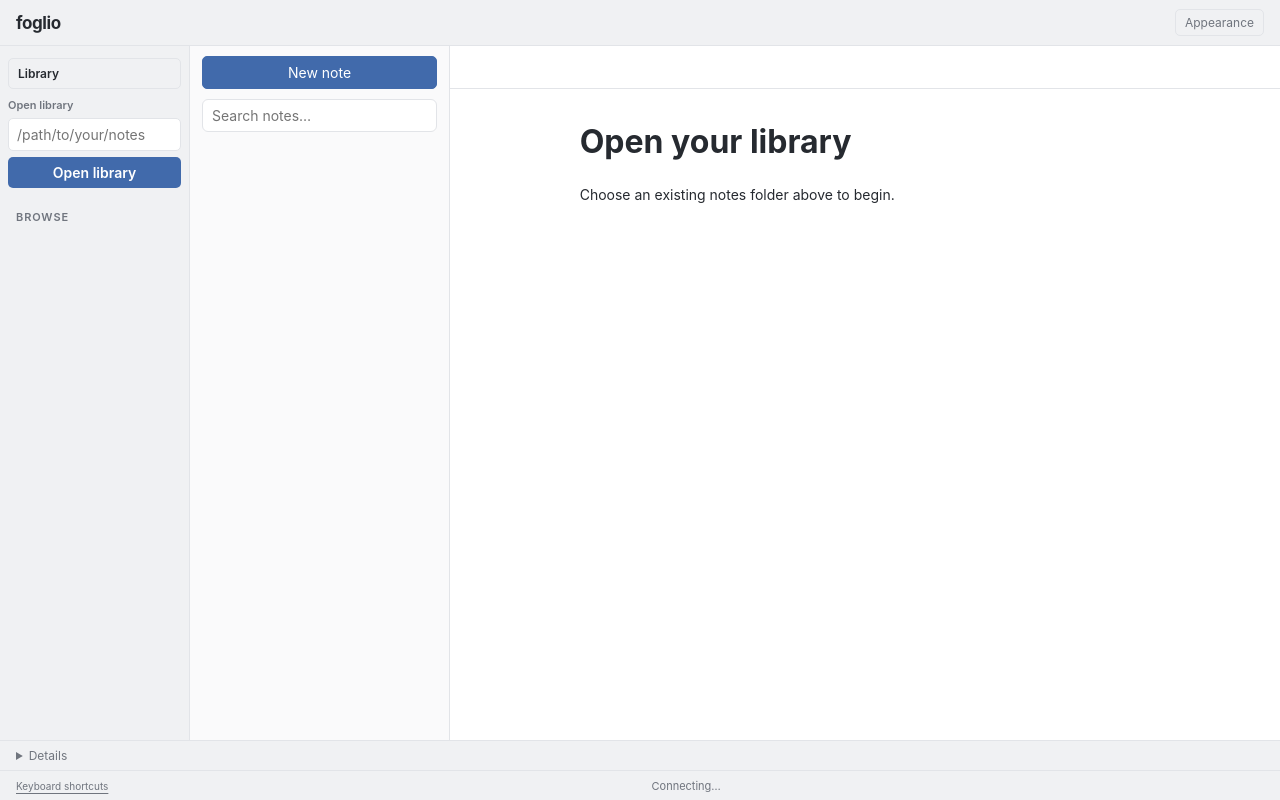
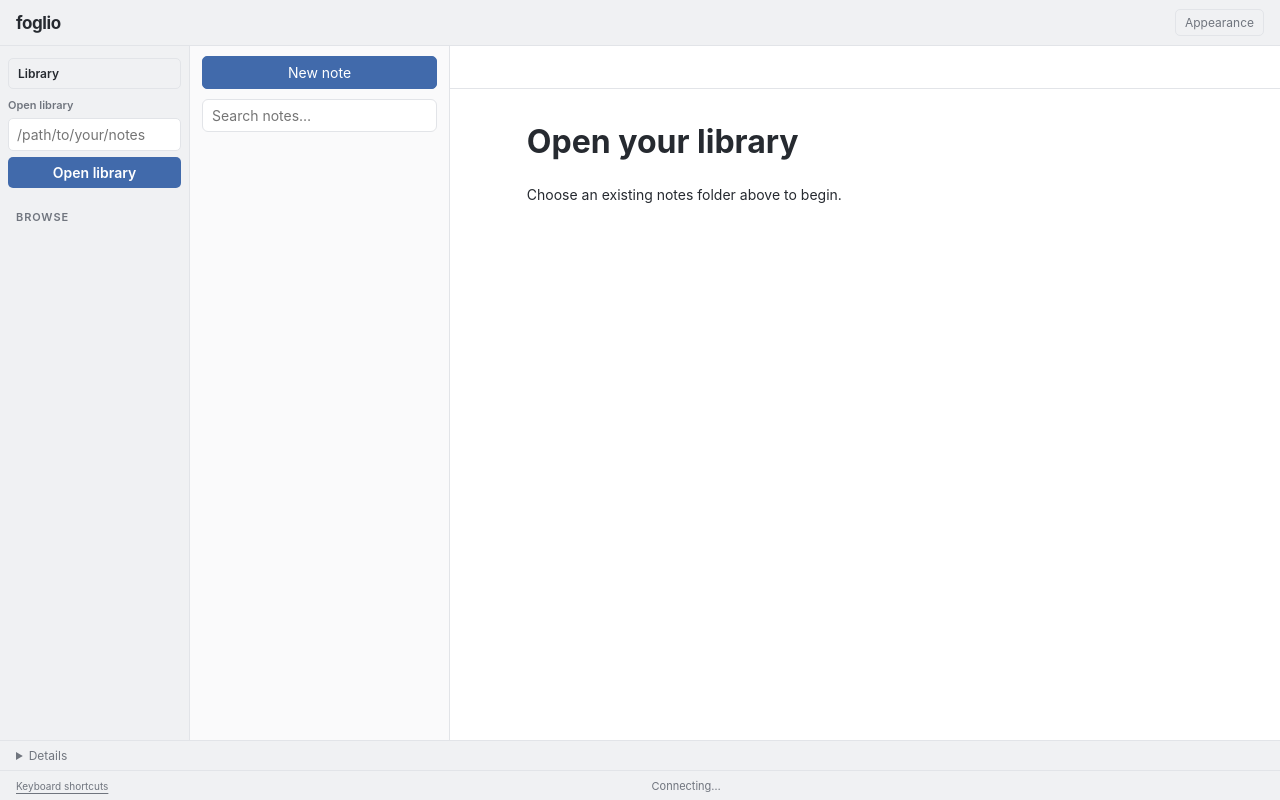
Before and after one commit to acramatte/foglio, a website built with Vite: page apps/desktop/index.html in a window 1280 px wide. Built offline with nearby package versions, Linux system fonts and the light colour scheme.

Commit message:
fix(desktop): widen the reading preview to 120ch
82ch made long prose lines wrap too aggressively. 120ch keeps a
comfortable measure while leaving breathing room inside the padding.

Tests: visual only (CSS-only change)

```diff
--- a/apps/desktop/src/style.css
+++ b/apps/desktop/src/style.css
@@ -610,7 +610,7 @@ nav h3 { margin: 16px 8px 5px; color: var(--muted); letter-spacing: .08em; }
 .popup-menu button[data-testid="delete-note"],
 .popup-menu button[data-testid="context-delete-note"] { color: var(--error); }
 .focus-action { white-space: nowrap; }
-.preview { max-width: 82ch; margin: 0 auto; padding: 32px clamp(24px, 6vw, 88px) 72px; background: var(--editor); color: var(--text); }
+.preview { max-width: 120ch; margin: 0 auto; padding: 32px clamp(24px, 6vw, 88px) 72px; background: var(--editor); color: var(--text); }
 .preview h1, .preview h2, .preview h3 { font-family: inherit; color: var(--text); }
 .preview a { color: var(--accent); }
 .preview pre, .preview code { background: var(--code); color: var(--text); }
```
